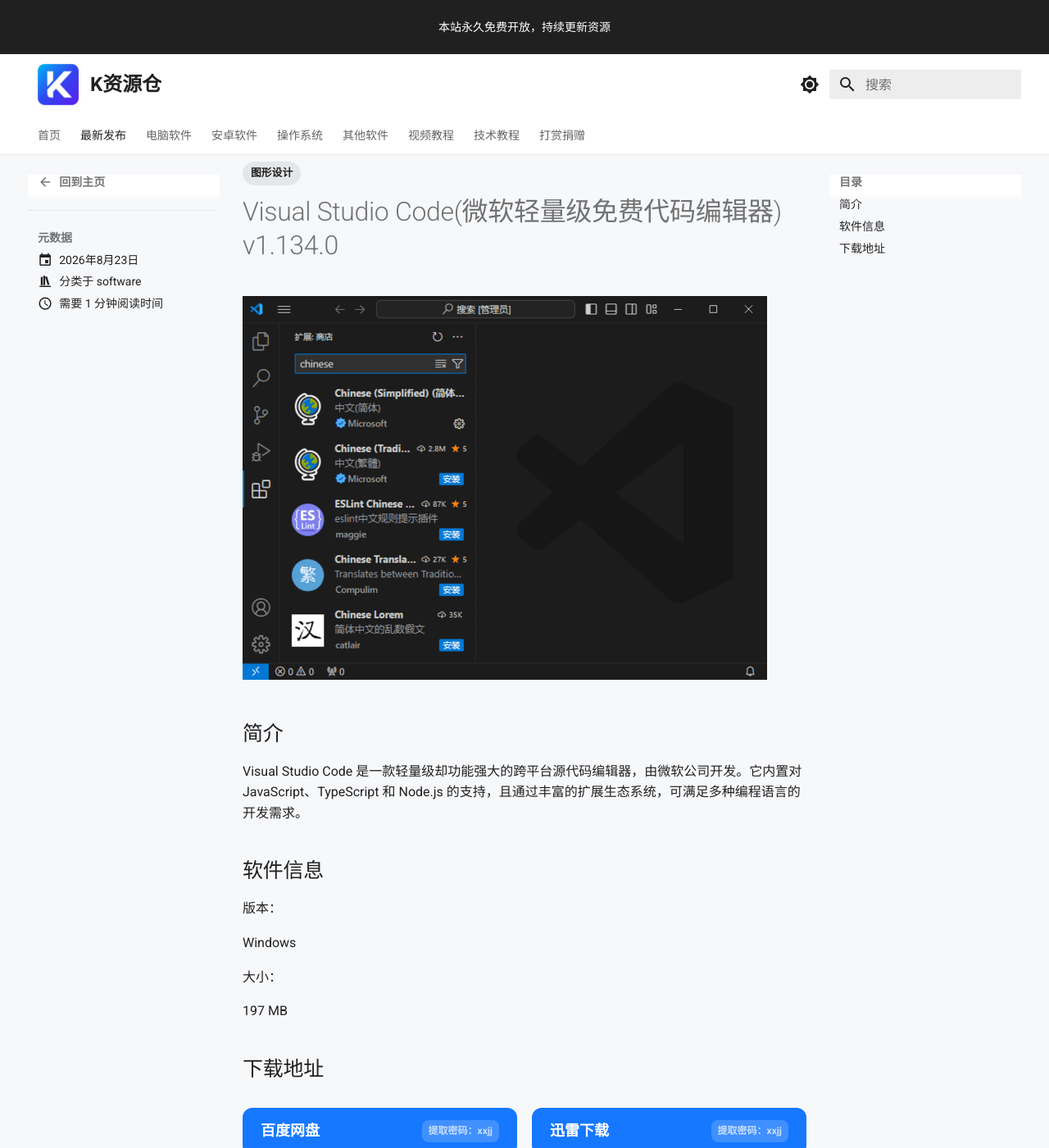
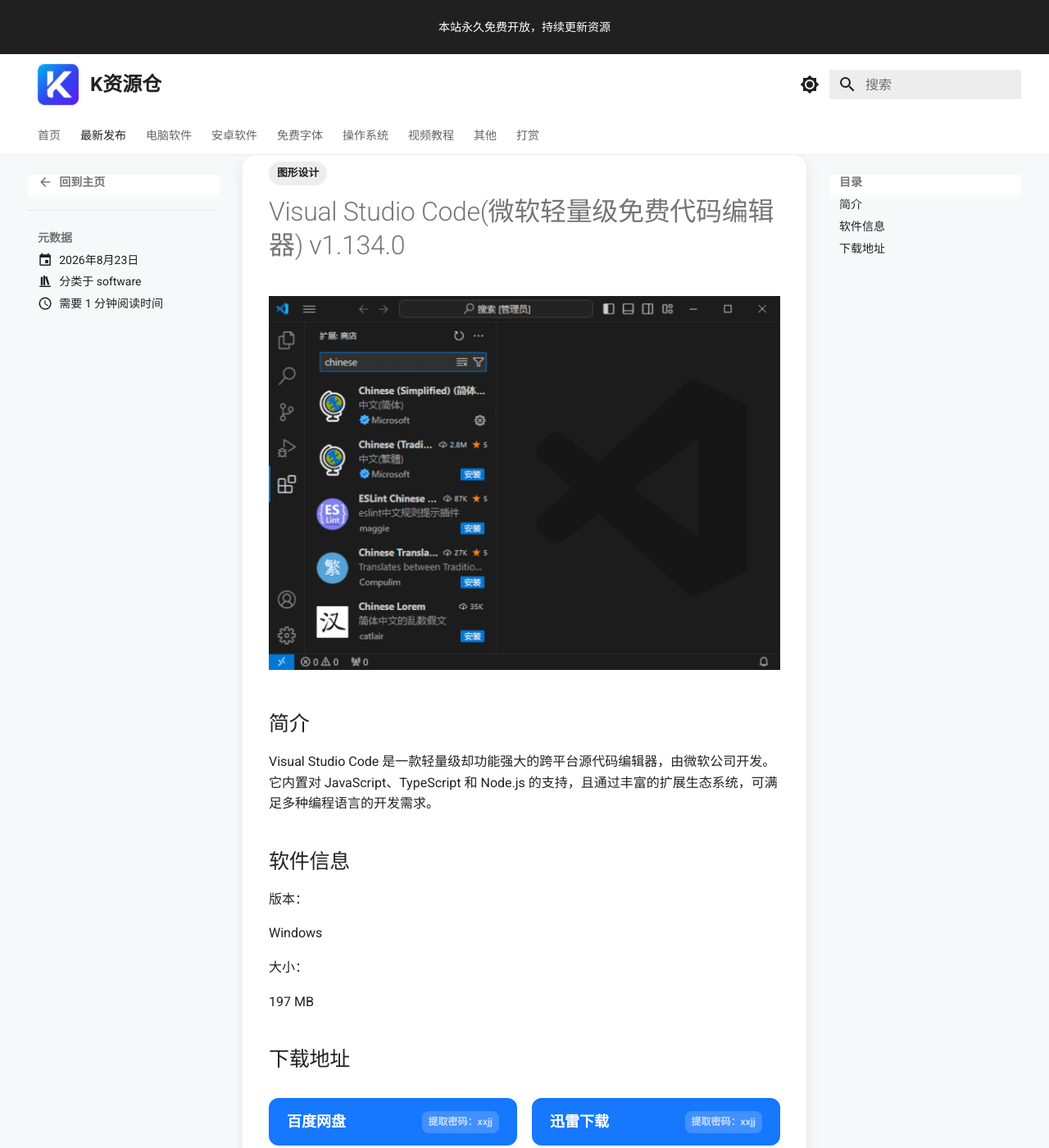
Before and after one commit to lovefruitmr64-tech/blog, an MkDocs documentation site: the page built from docs/blog/posts/2026-08-20-VS002.md, in a window 1280 px wide and 1400 px high. Shown: the whole window at 82% size. Built offline with MkDocs 1.6.1 and Material for MkDocs 9.7.7, drawn with Linux system fonts in a browser that asks for light colours; some of the changed lines change nothing that is shown.

Commit message:
更新文章内容

```diff
--- a/docs/stylesheets/extra.css
+++ b/docs/stylesheets/extra.css
@@ -1657,3 +1657,12 @@
 /* =================================
    下载地址按钮优化结束
 ================================= */
+
+/* 文章正文白底+阴影 */
+.md-content--post .md-content__inner {
+  background: #fff;
+  border-radius: 16px;
+  box-shadow: 0 4px 18px rgba(0, 0, 0, 0.08);
+  padding: 28px 32px;
+}
+/* 文章正文白底+阴影结束 */
--- a/mkdocs.yml
+++ b/mkdocs.yml
@@ -79,24 +79,24 @@
       - 安卓软件: game/index.md
 
 
-  - 操作系统:
-      - 操作系统: tutorial/index.md
+  - 免费字体:
+      - 免费字体: tutorial/index.md
 
 
-  - 其他软件:
-      - 其他软件: resource/index.md
+  - 操作系统:
+      - 操作系统: resource/index.md
 
 
   - 视频教程:
       - 视频教程: game/index.md
 
 
-  - 技术教程:
-      - 技术教程: tutorial/index.md
+  - 其他:
+      - 其他: tutorial/index.md
 
 
-  - 打赏捐赠:
-      - 打赏捐赠: donate/index.md
+  - 打赏:
+      - 打赏: donate/index.md
 
 
 
```
